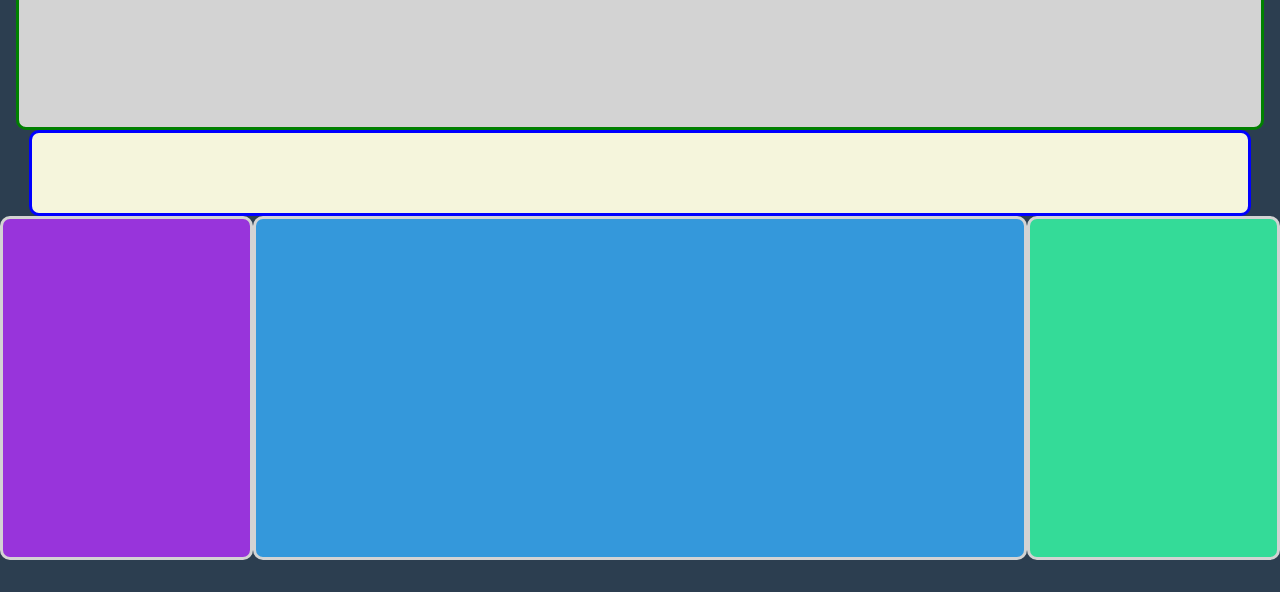
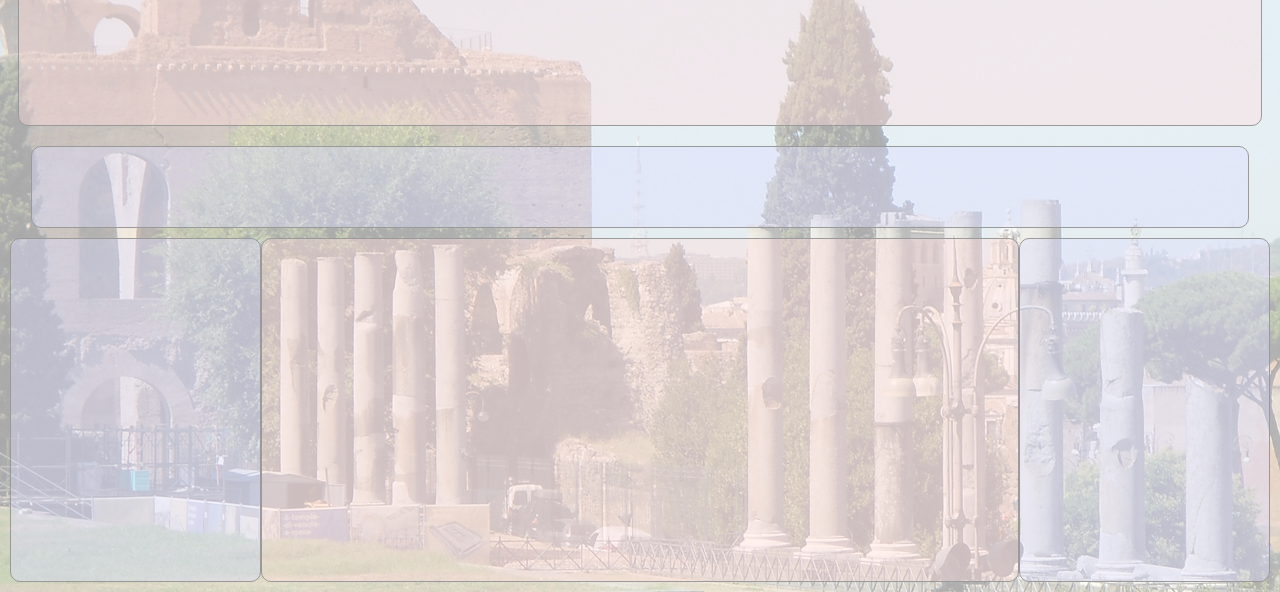
Before and after one commit to mpmcauliffe/hangman, a plain HTML site: page index.html in a window 1280 px wide. Shown: the part 223-815 px from the top of the page. Drawn offline with Linux system fonts and the light colour scheme.

Commit message:
UI improvements

```diff
--- a/assets/css/style.css
+++ b/assets/css/style.css
@@ -7,8 +7,12 @@ html {
     font-size: 62.5%;
 }
 body {
+    display: flex;
+    flex-direction: column;
     min-height: 100vh;
-    background: #2c3e50;
+    background: #2469fc;
+    background-image: url("../images/antique-pompeii.jpg");
+    background-image: url("../images/antique-forum.jpg");
 }
 .top-half{
     display: flex;
@@ -18,61 +22,74 @@ body {
 .title h1 {
     font-family: 'Kalam', cursive;
     font-size: 1431%;
-    color: #fafafa;
+    color: #fff;
     letter-spacing: 4rem;
     text-align: center;
     line-height: 131%;
+    text-shadow: 0 0 1.2rem rgba(0,0,0, 1);
 }
+
 .scroll {
     height: 20vh;
     width: 97%;
+    /* background-image: url("../images/scroll.png"); */
+    align-self: center;
+    margin-bottom: 2rem;
+    background-position: center;
     border-radius: 1rem;
-    border: .3rem solid green;
-    background-color: lightgrey;
-    align-self: center;
+    border: .1rem solid #9a9a9a;
+    background: rgba(255, 219, 219, .4);
+    /* background: rgba(152, 52, 219, .4); */
+    /* background-color: rgba(150, 175, 251, .5); */
+    /* background-color: rgba(150, 251, 150, .5); */
+
 }
 .fill-array {
     height: 10vh;
     width: 95%;
+    /* background-image: url("../images/plank.png"); */
     border-radius: 1rem;
-    border: .3rem solid blue;
-    background-color: beige;
     align-self: center;
+    border: .1rem solid #9a9a9a;
+    background: rgba(219, 219, 255, .4);
 }
 .lower-half {
     display: flex;
     flex-basis: 110rem;
     height: 43vh;
     flex-wrap: nowrap;
+    padding: 1rem;
 }
 .left {
     flex: 1 1 20%;
-    border: .3rem solid lightgrey;
-    background: #9834db;
+    border: .1rem solid #9a9a9a;
+    /* background: rgba(152, 52, 219, .3); */
+    /* background: rgba(52, 219, 152, .4); */
+    background: rgba(219, 219, 255, .4);
     border-radius: 1rem;
     order: -1;
-    flex-wrap: wrap;
 }
 .middle {
     flex: 4 0 60%;
-    border: .3rem solid lightgrey;
-    background: #3498db;
+    border: .1rem solid #9a9a9a;
+    background: rgba(255, 219, 219, .4);
+    /* background: rgba(52, 152, 219, .4); */
     border-radius: 1rem;
-    flex-wrap: wrap;
 }
 .right {
     flex: 1 1 20%;
-    border: .3rem solid lightgrey;
-    background: #34db98;
+    border: .1rem solid #9a9a9a;
+    /* background: rgba(52, 219, 152, .4); */
+    /* background: rgba(152, 52, 219, .3); */
+    background: rgba(219, 219, 255, .4);
     border-radius: 1rem;
-    flex-wrap: wrap;
 }
 
 
 
 @media all and (max-width: 768px) {
   .title h1 {
-    font-size: 200%;
+    font-size: 800%;
   }
 
   .left {
```
Also changed, not shown: assets/images/antique-forum.jpg (added), assets/images/antique-pompeii.jpg (added).
